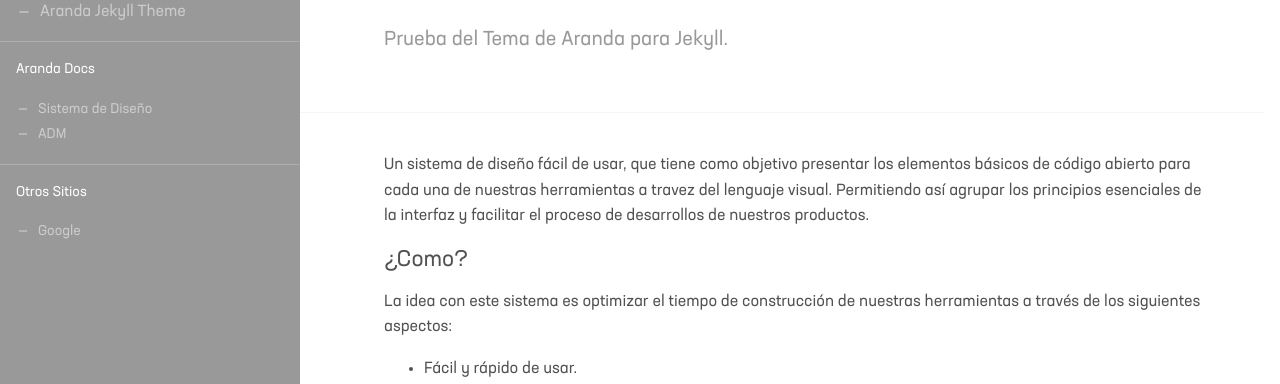
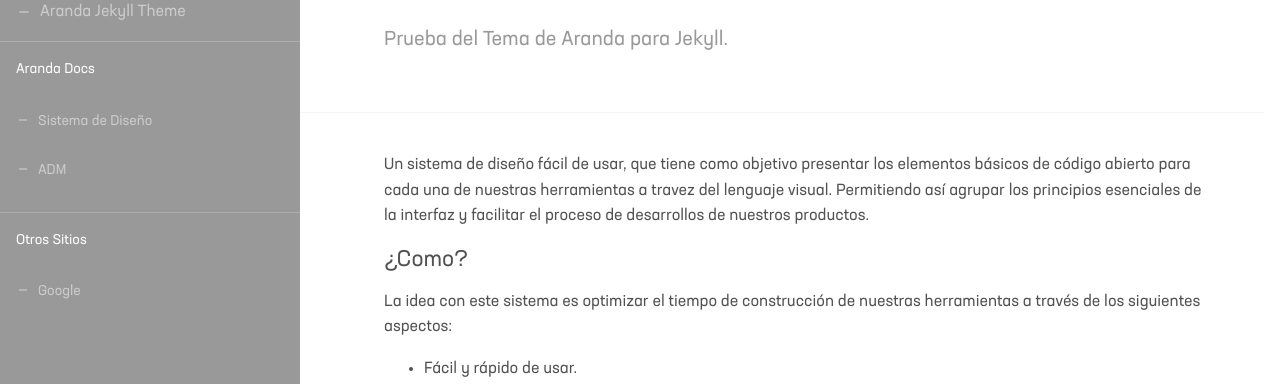
Before and after one commit to aranda-docs/aranda-jekyll-theme, a Jekyll site: the page built from test/index.md, in a window 1280 px wide. Shown: the part 138-522 px from the top of the page. Built offline with Jekyll 4.4.1, drawn with Linux system fonts in a browser that asks for light colours.

Commit message:
Update _sidebar.scss

```diff
--- a/_sass/components/_sidebar.scss
+++ b/_sass/components/_sidebar.scss
@@ -112,13 +112,15 @@
     .group_title {
       font-weight: 400;
       padding: $margin;
+
     }
     li {
       border-top: none;
 
       a {
-        padding: $margin_small/2 $margin;
+        // padding: $margin_small/2 $margin; //
         font-weight: 400;
+        display: flex;
       }
     }
   }
```
